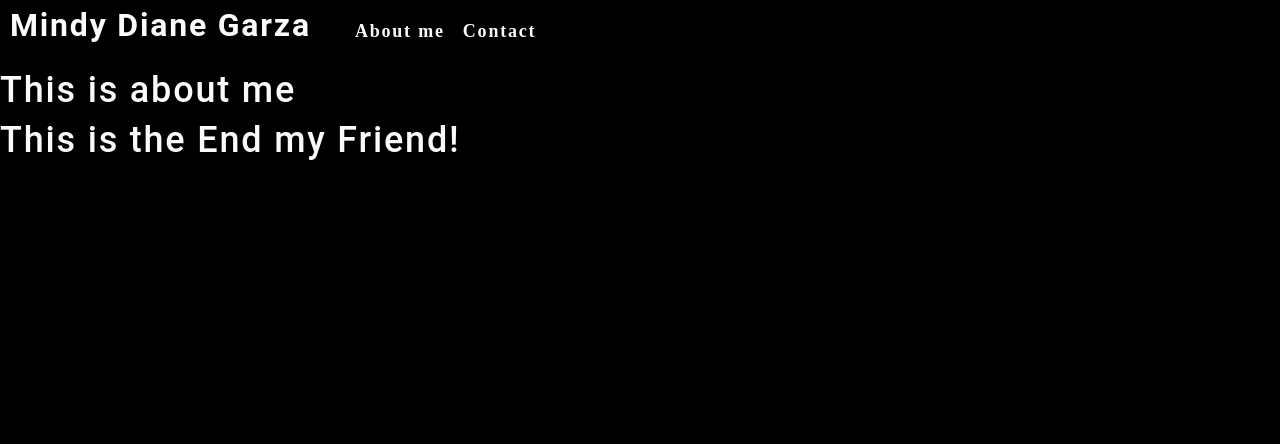
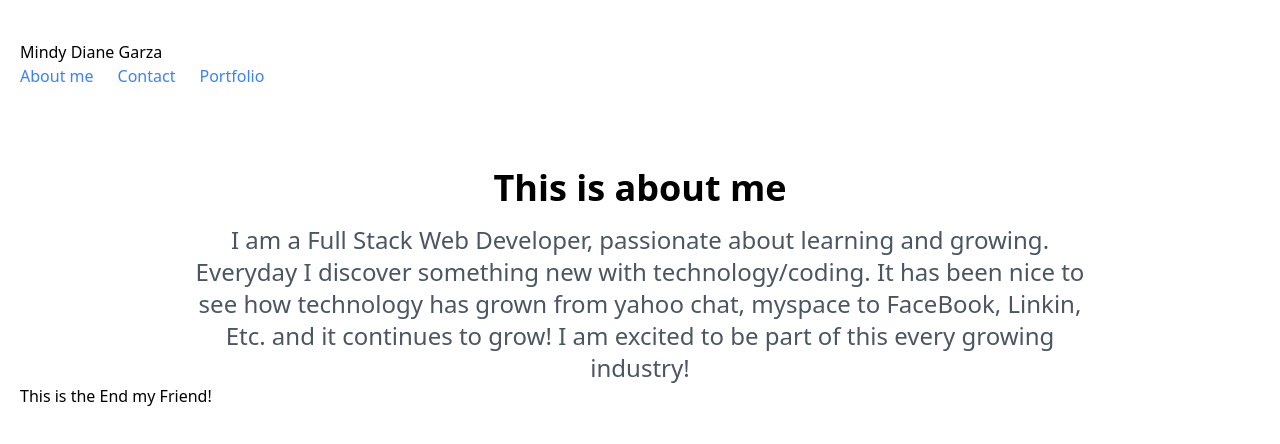
Before and after one commit to Mindydiane/react-to-this, a React (Create React App) app in the folder react-to-this/: page / in a window 1280 px wide. Shown: the top 444 px of the page. Built offline with nearby package versions, Linux system fonts and the light colour scheme.

Commit message:
about me added

```diff
--- /dev/null
+++ b/react-to-this/craco.config.js
@@ -0,0 +1,11 @@
+// craco.config.js
+module.exports = {
+    style: {
+      postcss: {
+        plugins: [
+          require('tailwindcss'),
+          require('autoprefixer'),
+        ],
+      },
+    },
+  }
--- a/react-to-this/src/App.js
+++ b/react-to-this/src/App.js
@@ -1,14 +1,15 @@
 import React from 'react';
-// import Header from './components/Header';
+import Header from './components/Header';
 import Nav from './components/Nav';
-// import Project from './components/Project';
+// import Portfolio from './components/Portfolio';
 import Footer from './components/Footer';
 import About from './components/About';
 
 
 function App() {
   return (
-    <div>
+    <div className = 'min-h-screen py-10 px-3 sm: px-5 bg-grapy-100'>
+      <Header/>
       <Nav/>
       <About></About>
       <Footer/>
--- a/react-to-this/src/components/About/index.js
+++ b/react-to-this/src/components/About/index.js
@@ -1,9 +1,19 @@
 import React from "react";
 function About() {
     return (
-        <section>
-        <h1>This is about me</h1>
+        <section className='max-w-4xl mt-20 mx-auto'>
+            <h1 className='text-2xl text-black md:text-4xl font-bold text-center'>
+            This is about me
+            </h1>
+            <h1 className='text-base md:text-2xl text-center text-gray-600 leading-relaxed mt-4'>
+            I am a Full Stack Web Developer,
+            passionate about learning and growing.
+            Everyday I discover something new with technology/coding.
+            It has been nice to see how technology has grown from yahoo chat, myspace to FaceBook, Linkin, Etc. and it continues to grow!
+            I am excited to be part of this every growing industry!
+            </h1>
         </section>
+
     )
 }
 
--- a/react-to-this/src/components/Header/index.js
+++ b/react-to-this/src/components/Header/index.js
@@ -1,9 +1,9 @@
 import React from "react";
-import Nav from './components/Nav';
+
 function Header() {
     return (
         <div>
-        <Nav/>
+
         </div>
     )
 }
--- a/react-to-this/src/components/Nav/index.js
+++ b/react-to-this/src/components/Nav/index.js
@@ -8,27 +8,29 @@ function Nav(item) {
         return item;
     }
     return (
-        <header className="flex-row px-1">
+        <header >
             <h2>
                 <a data-testid= "link" href="/">
                     <span > Mindy Diane Garza</span>
                 </a>
             </h2>
             <nav>
-                <ul className="flex-row">
-                    <li>
-                        <a data-testid="about" href="#about">
+                <ul className = "flex">
+                    <li className="mr-6">
+                        <a className="text-blue-500 hover:text-blue-800" href="#About">
                         About me
                         </a>
                     </li>
-                    <li className={"mx-2"}>
-                        <span onClick={() => handleClick('Contact')}>
+                    <li className="mr-6">
+                        <span className="text-blue-500 hover:text-blue-800" href="#Contact">
                         Contact
                         </span>
                     </li>
-
-
-
+                    <li className="mr-6">
+                        <a className="text-blue-500 hover:text-blue-800" href="#Portfolio">
+                        Portfolio
+                        </a>
+                    </li>
             </ul>
         </nav>
 
--- a/react-to-this/src/components/Project/index.js
+++ b/react-to-this/src/components/Portfolio/index.js
@@ -1,9 +1,9 @@
 import React from "react";
 
-function Project() {
+function Portfolio() {
     return(
         <h1> All my Work </h1>
     )
 }
 
-export default Project;
+export default Portfolio;
--- a/react-to-this/src/index.css
+++ b/react-to-this/src/index.css
@@ -1,291 +1,4 @@
-main {
-  margin: 0 auto;
-  max-width: 90%;
-  padding: 50px 30px;
-}
-:root {
-  --primary: #8c54ff;
-  --secondary: #f3a847;
-  --tertiary: #b12704;
-  --light: #fafafa;
-  --dark: #000000;
-  --darker: #111111;
-  --error: rgb(228, 46, 1);
-  --spacing-one: calc(1rem * 0.5);
-  --spacing-two: calc(1rem);
-  --spacing-five: calc(2.5rem);
-}
-
-* {
-  box-sizing: border-box;
-}
-
-html,
-body {
-  min-height: 100%;
-}
-
-body {
-  margin: 0;
-  padding: 0;
-  font-weight: 600;
-  line-height: 1.5;
-  font-size: 18px;
-  letter-spacing: 0.1em;
-  background: var(--dark);
-  color: var(--light);
-  font-family: 'Poiret One', cursive;
-}
-
-h1,
-h2,
-h3,
-h4,
-h5,
-h6 {
-  font-family: 'Roboto', sans-serif;
-  font-weight: 500;
-  margin: 5px 0;
-  line-height: 1.25;
-}
-
-h1 {
-  font-size: 2.25rem;
-}
-
-h2 {
-  font-size: 2rem;
-}
-
-h3 {
-  font-size: 1.75rem;
-}
-
-h4 {
-  font-size: 1.5rem;
-}
-
-h5 {
-  font-size: 1.25rem;
-}
-
-h6 {
-  font-size: 1rem;
-}
-
-p {
-  font-size: 1.1rem;
-  margin-top: 0;
-}
-
-a {
-  color: var(--tertiary);
-  text-decoration: none;
-  font-weight: bold;
-}
-
-a:hover {
-  text-decoration: underline;
-}
-
-header {
-  background: var(--dark);
-}
-
-header a {
-  color: var(--light);
-}
-
-button {
-  font-size: 1rem;
-  text-decoration: none;
-  padding: 0.25rem 1rem;
-  border-radius: 0.5rem;
-  border: none;
-  outline: none;
-  cursor: pointer;
-  margin: 0 1px;
-  background-color: var(--secondary);
-}
-
-button:hover {
-  opacity: 0.8;
-}
-
-button[disabled] {
-  cursor: default;
-  opacity: 0.8;
-}
-
-img {
-  max-width: 100%;
-}
-
-span[role='img'] {
-  cursor: default;
-}
-
-form {
-  width: 40%;
-}
-
-input {
-  font-size: 1rem;
-  padding: 0.25rem;
-  border: 1px solid var(--dark);
-  outline: none;
-  border-radius: 3px;
-  transition: box-shadow 0.2s;
-}
-
-input:focus {
-  border: 1px solid var(--secondary);
-  box-shadow: 0 0 0.25rem rgba(0, 0, 0, 0.5);
-}
-
-li {
-  list-style: none;
-}
-
-nav a:hover {
-  text-decoration: none;
-}
-
-nav li {
-  cursor: pointer;
-}
-
-textarea {
-  width: 600px;
-  height: 120px;
-  border: 3px solid #cccccc;
-  padding: 5px;
-}
-
-.container {
-  width: 85%;
-  max-width: 1200px;
-  margin-left: auto;
-  margin-right: auto;
-}
-
-.flex-row {
-  display: flex;
-  flex-wrap: wrap;
-}
-
-.space-between {
-  justify-content: space-between;
-}
-
-.flex-end {
-  justify-content: flex-end;
-}
-
-.mx-1 {
-  margin-right: var(--spacing-one);
-  margin-left: var(--spacing-one);
-}
-
-.mx-2 {
-  margin-right: var(--spacing-two);
-  margin-left: var(--spacing-two);
-}
-
-.my-1 {
-  margin-top: var(--spacing-one);
-  margin-bottom: var(--spacing-one);
-}
-
-.my-2 {
-  margin-top: var(--spacing-two);
-  margin-bottom: var(--spacing-two);
-}
-
-.my-5 {
-  margin-top: var(--spacing-five);
-  margin-bottom: var(--spacing-five);
-}
-
-.px-1 {
-  padding-right: var(--spacing-one);
-  padding-left: var(--spacing-one);
-}
-
-.px-2 {
-  padding-right: var(--spacing-two);
-  padding-left: var(--spacing-two);
-}
-
-.py-1 {
-  padding-top: var(--spacing-one);
-  padding-bottom: var(--spacing-one);
-}
-
-.py-2 {
-  padding-top: var(--spacing-two);
-  padding-bottom: var(--spacing-two);
-}
-
-.card {
-  width: 25%;
-  text-align: center;
-}
-
-.img-thumbnail {
-  width: auto;
-  height: 300px;
-  margin-bottom: 50px;
-  cursor: pointer;
-}
-
-.modalBackdrop {
-  background: rgba(0, 0, 0, 0.65);
-  bottom: 0;
-  left: 0;
-  overflow: auto;
-  position: fixed;
-  right: 0;
-  top: 0;
-  z-index: 1;
-}
-
-.modalContainer {
-  background: var(--darker);
-  border-radius: 5px;
-  max-width: 100%;
-  margin: 50px auto;
-  padding: 15px;
-  width: 960px;
-}
-
-.modalTitle {
-  font-size: 18px;
-  font-weight: 600;
-  margin-bottom: 25px;
-}
-
-button {
-  background: var(--primary);
-  border: 0;
-  border-radius: 5px;
-  color: #fff;
-  cursor: pointer;
-  font-size: 16px;
-  font-weight: 600;
-  margin-bottom: 30px;
-  padding: 10px 15px;
-}
-
-a {
-  border-radius: 5px;
-  color: var(--primary);
-  font-weight: 600;
-  padding: 2px 4px;
-  margin-left: -2px;
-  margin-right: -2px;
-}
-
-.navActive {
-  color: var(--secondary);
-}
+/* ./src/index.css */
+@tailwind base;
+@tailwind components;
+@tailwind utilities;
--- /dev/null
+++ b/react-to-this/tailwind.config.js
@@ -0,0 +1,11 @@
+module.exports = {
+  purge: ['./src/**/*.{js,jsx,ts,tsx}', './public/index.html'],
+  darkMode: false, // or 'media' or 'class'
+  theme: {
+    extend: {},
+  },
+  variants: {
+    extend: {},
+  },
+  plugins: [],
+}
```
Also changed, not shown: react-to-this/package.json (+9 -3 lines), 1 other file (tests, documents, lock files or other folders).
